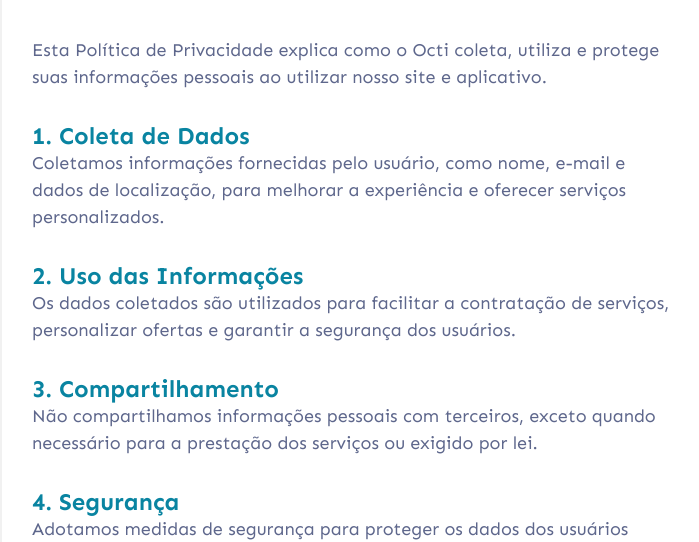
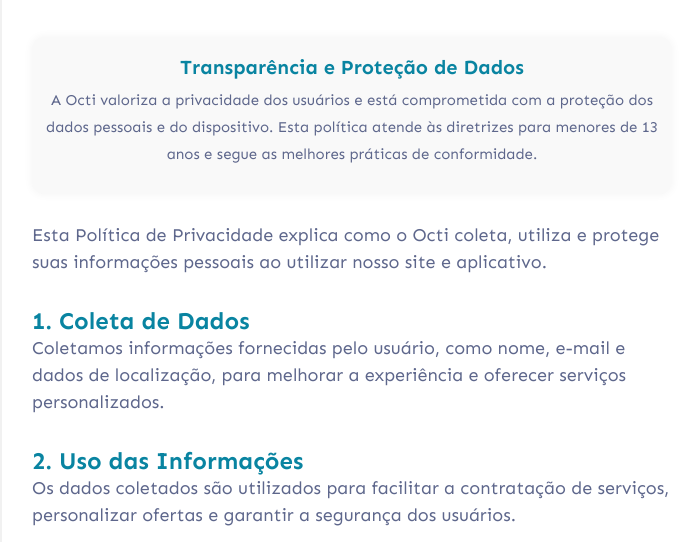
Before and after one commit to MatthHomer/octisite.github.io, a plain HTML site: page privacity.html in a window 1280 px wide. Shown: the part 276-818 px from the top of the page, without its empty margins (288-987 px from the left). Drawn offline with Linux system fonts and the light colour scheme.

Commit message:
Highlights privacy policy and data protection info
Adds visually distinct sections to emphasize privacy policy details and user data protection commitments, especially regarding minors. Improves transparency and compliance communication to users.

```diff
--- a/privacity.html
+++ b/privacity.html
@@ -23,7 +23,11 @@
         <img src="assets/img/logo/Octi_Logotipo_07.png" alt="Logo Octi" style="max-width:90px; border-radius:10px; margin-bottom:20px;">
         <h1 style="color:#0984a1; font-size:36px; font-weight:700;">Política de Privacidade</h1>
       </div>
-      <p class="mb-30" style="font-size:18px; color:#5E678C;">Esta Política de Privacidade explica como o Octi coleta, utiliza e protege suas informações pessoais ao utilizar nosso site e aplicativo.</p>
+        <div style="background:#f9f9f9; border-radius:12px; box-shadow:0 0 10px rgba(0,0,0,0.05); padding:18px 14px; margin-bottom:28px; text-align:center;">
+          <h2 style="color:#0984a1; font-size:20px; font-weight:700; margin-bottom:8px;">Transparência e Proteção de Dados</h2>
+          <p style="color:#5E678C; font-size:15px; margin-bottom:8px;">A Octi valoriza a privacidade dos usuários e está comprometida com a proteção dos dados pessoais e do dispositivo. Esta política atende às diretrizes para menores de 13 anos e segue as melhores práticas de conformidade.</p>
+        </div>
+        <p class="mb-30" style="font-size:18px; color:#5E678C;">Esta Política de Privacidade explica como o Octi coleta, utiliza e protege suas informações pessoais ao utilizar nosso site e aplicativo.</p>
       <h2 style="color:#0984a1; font-size:24px; margin-top:30px;">1. Coleta de Dados</h2>
       <p class="mb-20" style="color:#5E678C;">Coletamos informações fornecidas pelo usuário, como nome, e-mail e dados de localização, para melhorar a experiência e oferecer serviços personalizados.</p>
       <h2 style="color:#0984a1; font-size:24px; margin-top:30px;">2. Uso das Informações</h2>
```
Also changed, not shown: about.html (+4 -0 lines).
